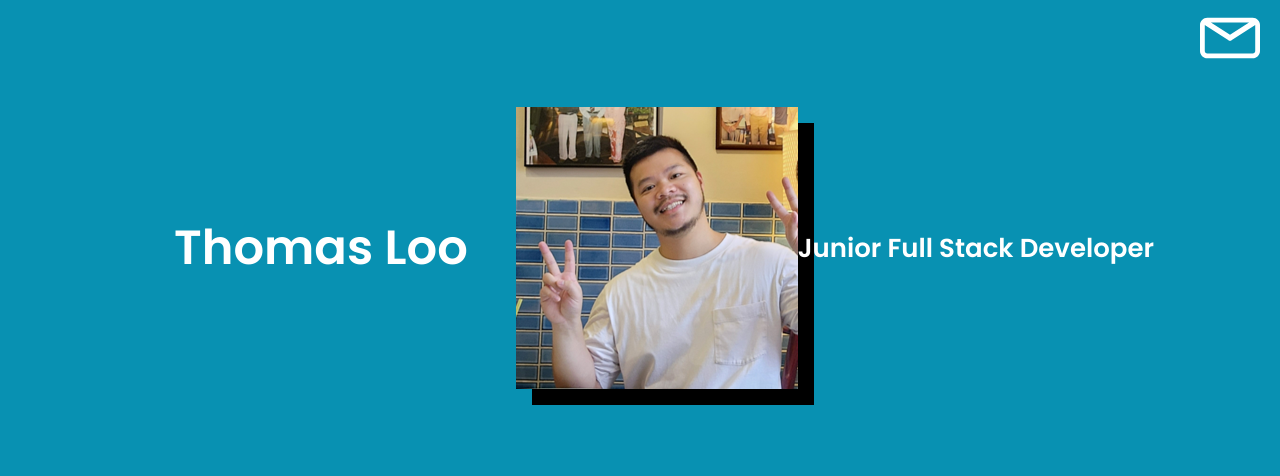
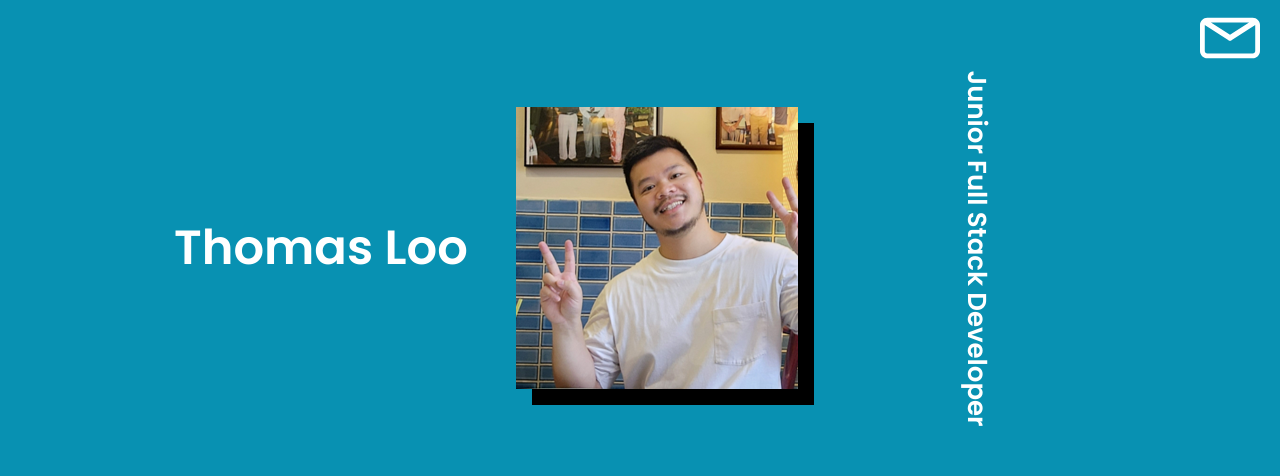
Before and after one commit to NeggFriedRice/portfolio_v2, a React (Vite) app: page / in a window 1280 px wide. Shown: the part 204-680 px from the top of the page. Built offline with nearby package versions, Linux system fonts and the light colour scheme; a web font is replaced by a local one.

Commit message:
Fix relative position of email animation

```diff
--- a/src/components/Bio.jsx
+++ b/src/components/Bio.jsx
@@ -8,10 +8,11 @@ export default function Bio() {
                     <h1 className="text-[48px] font-['Poppins'] mx-12 text-white">Thomas Loo</h1>
 
 
-                    <div className="flex justify-center items-center my-16 ">
+                    <div className="flex justify-center items-center my-16">
                         <img src="profile_pic3.png" className="shadow-block-md hover:scale-105 hover:rounded-lg transition-all ease-in-out delay-100 duration-300 aspect-square"/>
+                        <h1 className="text-[26px] font-['Poppins'] rotate-90 relative text-white">Junior Full Stack Developer</h1>
                     </div>
-                    <h1 className="text-[26px] font-['Poppins'] text-white">Junior Full Stack Developer</h1>
+
             </div>
         </div>
     </>
--- a/src/components/Socials.jsx
+++ b/src/components/Socials.jsx
@@ -6,7 +6,7 @@ export default function Socials() {
 
 
   return (
-    <div className="flex justify-end px-4 absolute right-1">
+    <div className="flex justify-end px-4 fixed right-1">
         <div className="">
             <div className="py-2 hover:scale-[90%] transition-all delay-100 duration-300">
                 <a href="https://github.com/NeggFriedRice" target="_blank">
@@ -23,8 +23,8 @@ export default function Socials() {
                 </a>
             </div>
             <div className="py-2" onClick={() => setEmailToggle(emailToggle => !emailToggle)}>
-              <img className="h-[35px] lg:h-[60px]" src="email.svg" />
-              {emailToggle ? (<p className="absolute rotate-90 right-[-60px] top-[230px] lg:right-[-165px] lg:top-[430px] lg:text-[36px] text-white font-light">tomloo222@gmail.com</p>) : (<div/>)}
+              <img className="h-[35px] lg:h-[60px] hover:scale-[90%] transition-all delay-100  duration-300" src="email.svg" />
+              {emailToggle ? (<p className="fixed rotate-90 right-[-55px] top-[280px] lg:right-[-165px] lg:top-[430px] lg:text-[36px] text-white font-light animate-in slide-in-from-right">tomloo222@gmail.com</p>) : (<div></div>)}
             </div>
         </div>
     </div>
```
